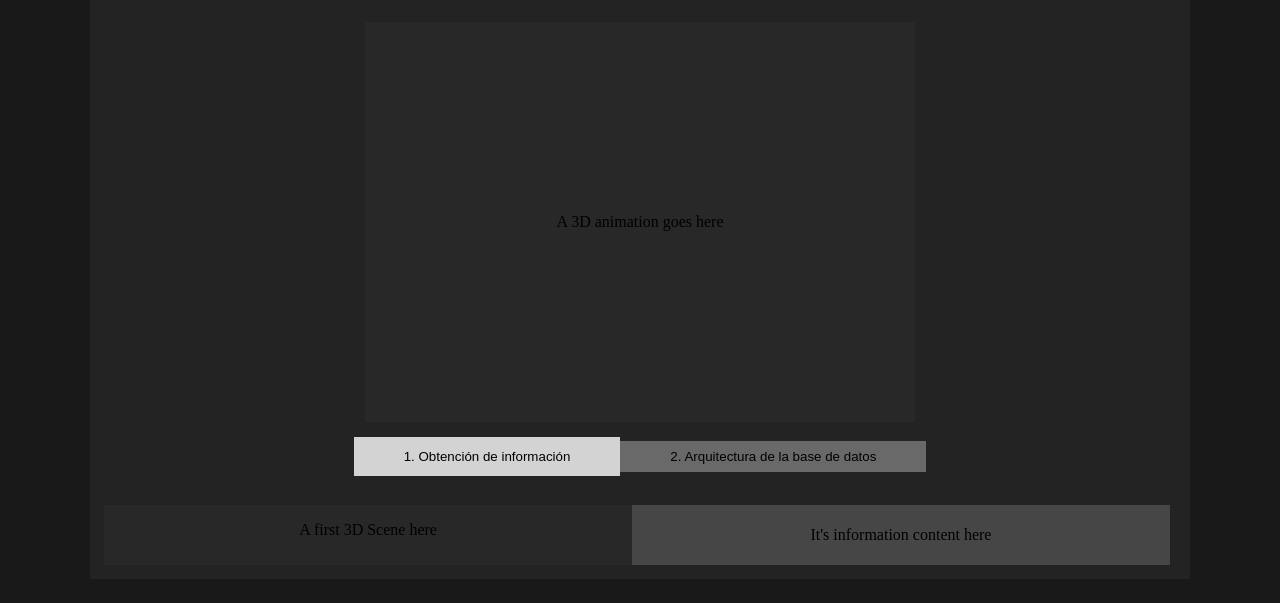
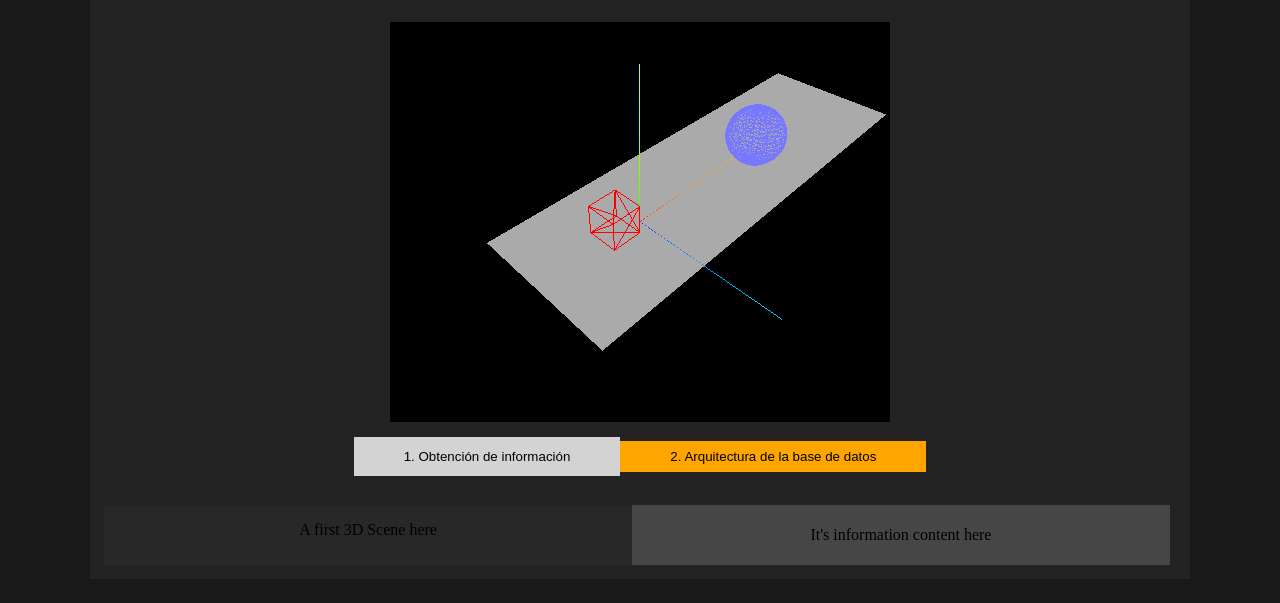
Before and after one commit to alu0101056944/sytwc-threejs, a Gatsby site: page / in a window 1280 px wide. Shown: the part 153-756 px from the top of the page. Built offline with nearby package versions, Linux system fonts and the light colour scheme; Gatsby itself is replaced by a stand-in of ours.

Commit message:
Able to render a ThreeJS canvas.

```diff
--- a/package.json
+++ b/package.json
@@ -24,5 +24,8 @@
     "react": "^18.2.0",
     "react-dom": "^18.2.0",
     "sass": "^1.69.5"
+  },
+  "dependencies": {
+    "three": "^0.160.0"
   }
 }
--- a/src/pages/index.js
+++ b/src/pages/index.js
@@ -5,14 +5,15 @@ import ContentAndSidebar from '../templates/content-and-sidebar';
 
 import '../styles/main.scss';
 import { StaticImage } from 'gatsby-plugin-image';
+import MainAnimation from '../templates/main-animation';
 
 const IndexPage = () => {
-
   const tabsContent = [
         {
           title: '1. Obtención de información',
           content: (
                 <ContentAndSidebar
+                    key='content1'
                     sidebarContent={<p>It's information content here</p>}>
                   <p>A first 3D Scene here</p>
                 </ContentAndSidebar>
@@ -22,6 +23,7 @@ const IndexPage = () => {
           title: '2. Arquitectura de la base de datos',
           content: (
                 <ContentAndSidebar
+                      key='content2'
                       sidebarContent={<p>It's information content here</p>}>
                   <p>A second 3D Scene here</p>
                 </ContentAndSidebar>
@@ -38,10 +40,12 @@ const IndexPage = () => {
           </div>
       </div>
 
-      <h1 className='mainTitle'>Sistema de Business Intelligence para la selección de herramientas de proyecto</h1>
+      <h1 className='mainTitle'>
+        Sistema de Business Intelligence para la selección de herramientas de proyecto
+      </h1>
 
       <div className='animationDiv'>
-        <p>A 3D animation goes here</p>
+        <MainAnimation>dasda</MainAnimation>
       </div>
 
       <Tabs allContent={tabsContent}/>
--- a/src/styles/main.scss
+++ b/src/styles/main.scss
@@ -31,12 +31,20 @@ body {
     }
 
     .animationDiv {
-      width: 50%;
+      width: 500px;
       min-height: 400px;
+
       background-color: rgb(40, 40, 40);
+
       display: flex;
       justify-content: center;
-      align-items: center
+      align-items: center;
+
+      .mainAnimDiv {
+        background-color: green;
+        width: 100%;
+        height: 400px;
+      }
     }
 
     @include tabFeature();
--- a/src/styles/templates/tabs.scss
+++ b/src/styles/templates/tabs.scss
@@ -23,13 +23,13 @@
       flex-wrap: wrap;
 
       button {
-        background-color: dimgrey;
+        background-color: orange;
         margin: 15px 0px 15px 0px;
         padding: 8px 50px 8px 50px;
         border: 0px solid darkgray;
         border-radius: 0px;
         &:hover {
-          background-color: rgb(90, 90, 90);
+          background-color: rgb(150, 150, 150);
         }
       }
 
@@ -44,7 +44,6 @@
       .inactiveTab {
         cursor: pointer;
       }
-
     }
 
     main {
--- /dev/null
+++ b/src/templates/main-animation.js
@@ -0,0 +1,73 @@
+import * as React from 'react';
+
+import * as three from 'three';
+
+function setupScene() {
+  const VIEWPORT_WIDTH = 500;
+  const VIEWPORT_HEIGHT = 400;
+
+  var scene = new three.Scene();
+  var camera = new three.PerspectiveCamera(45,VIEWPORT_WIDTH/VIEWPORT_HEIGHT,0.1,1000);
+  var renderer = new three.WebGLRenderer();
+  renderer.setClearColor(new three.Color(0x000000));
+  renderer.setSize(500,400);
+
+  var axes = new three.AxesHelper(20);
+  scene.add(axes);
+
+  var planeGeometry = new three.PlaneGeometry(60,20);
+  var planeMaterial = new three.MeshBasicMaterial({
+      color:0xAAAAAA
+  });
+  var plane = new three.Mesh(planeGeometry,planeMaterial);
+  plane.rotation.x = -0.5*Math.PI;
+  plane.position.set(15,0,0);
+  scene.add(plane);
+
+  var cubeGeometry = new three.BoxGeometry(4,4,4);
+  var cubeMaterial = new three.MeshBasicMaterial({
+      color:0xFF0000,
+      wireframe:true
+  });
+  var cube = new three.Mesh(cubeGeometry,cubeMaterial);
+  cube.position.set(-4,3,0);
+  scene.add(cube);
+
+  var sphereGeometry = new three.SphereGeometry(4,20,20);
+  var sphereMaterial = new three.MeshBasicMaterial({
+      color:0x7777ff,
+      wireframe:true
+  });
+
+  var sphere = new three.Mesh(sphereGeometry,sphereMaterial);
+  sphere.position.set(20,4,2);
+  scene.add(sphere);
+
+  camera.position.set(-30,40,30);
+  camera.lookAt(scene.position);
+
+  const container = document.querySelector('.mainAnimDiv');
+
+  // clear container first
+  if (container.children.length > 0) {
+    for (const child of container.children) {
+      child.remove();
+    }
+  }
+
+  container.appendChild(renderer.domElement);
+
+  renderer.render(scene, camera);
+}
+
+const MainAnimation = () => {
+  React.useEffect(setupScene, []);
+
+  return (
+    <div className='mainAnimDiv'>
+      {/* setupScene function attaches the renderer as child of this node */}
+    </div>
+  )
+}
+
+export default MainAnimation
```
Also changed, not shown: 1 other file.
